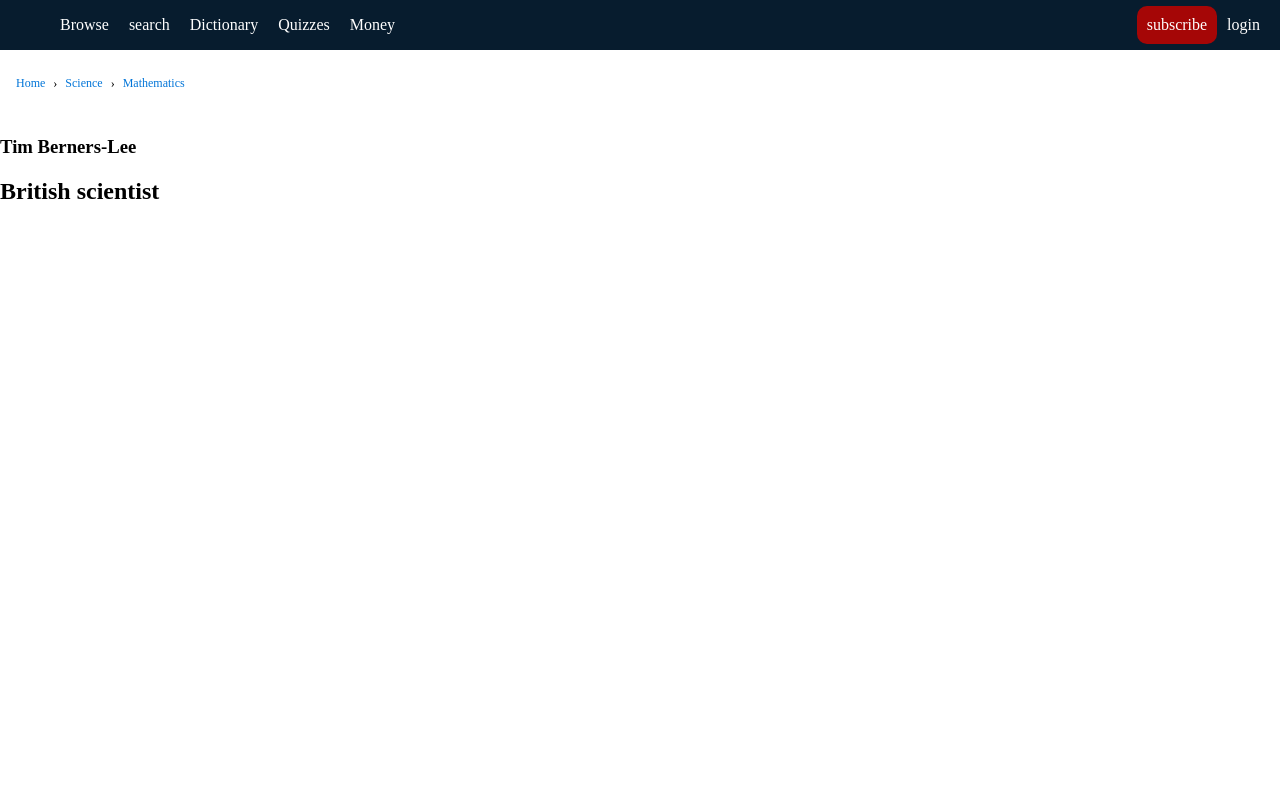
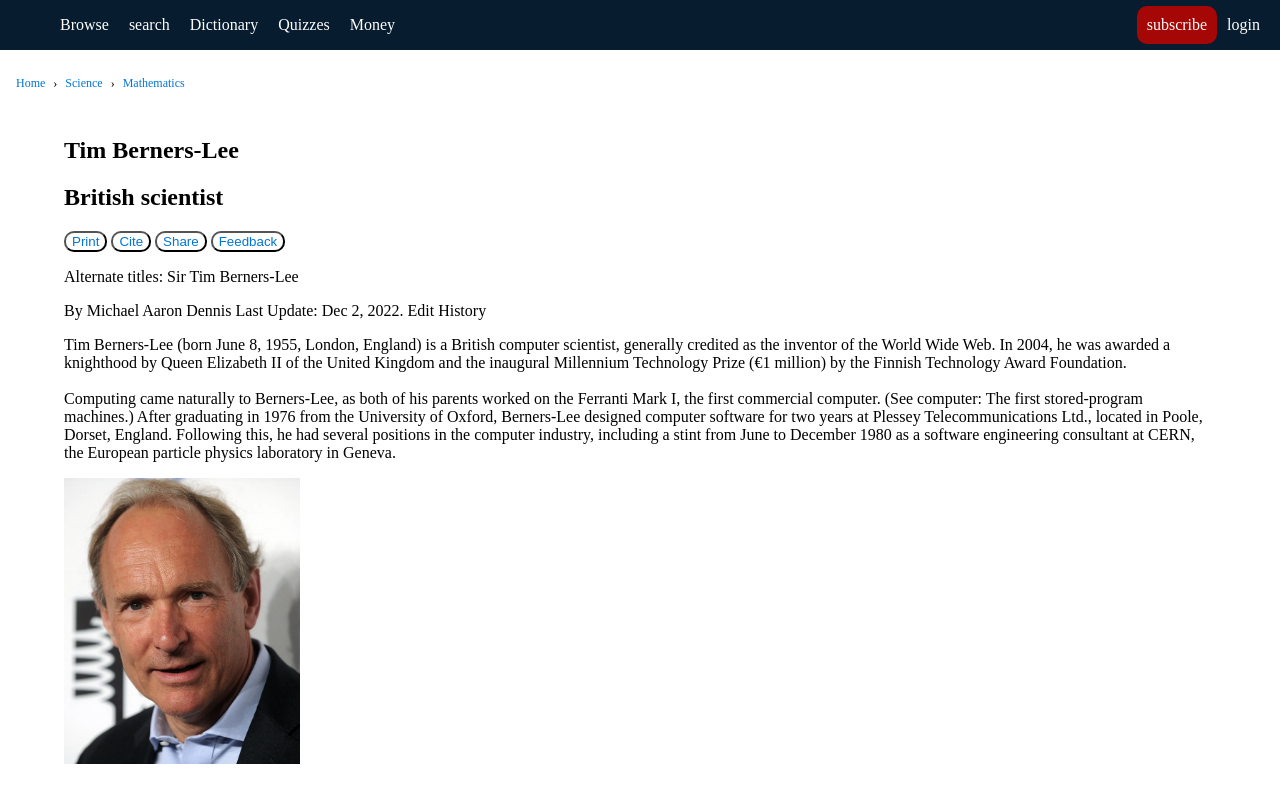
Before and after one commit to cartalano/tim-berners-lee.github.io, a plain HTML site: page index.html in a window 1280 px wide. Drawn offline with Linux system fonts and the light colour scheme.

Commit message:
MAJ fin de journée

```diff
--- a/index.html
+++ b/index.html
@@ -26,16 +26,36 @@
             </ul>
         </menu>
     </header>
+    <main>
         <ul class="breadcrumb">
             <li><a href="#">Home</a></li>
             <li><a href="#">Science</a></li>
             <li><a href="#">Mathematics</a></li>
         </ul>
-    <section>
-        <article>
+        <section class="corps">
             <h1>Tim Berners-Lee</h1>
             <h2>British scientist</h2>
+            <button type="button" class="btn">Print</button>
+            <button type="button" class="btn">Cite</button>
+            <button type="button" class="btn">Share</button>
+            <button type="button" class="btn">Feedback</button>
+            <p>Alternate titles: Sir Tim Berners-Lee</p>
+            <p>By Michael Aaron Dennis Last Update: Dec 2, 2022. Edit History</p>
+            <article class="article" id="firstpara">
+                <p>Tim Berners-Lee (born June 8, 1955, London, England) is a British computer scientist,
+                     generally credited as the inventor of the World Wide Web.
+                     In 2004, he was awarded a knighthood by Queen Elizabeth II of the United Kingdom and the inaugural Millennium Technology Prize (€1 million)
+                     by the Finnish Technology Award Foundation.<br /><br />
+                     Computing came naturally to Berners-Lee, as both of his parents worked on the Ferranti Mark I, the first commercial computer.
+                     (See computer: The first stored-program machines.) After graduating in 1976 from the University of Oxford,
+                     Berners-Lee designed computer software for two years at Plessey Telecommunications Ltd.,
+                     located in Poole, Dorset, England. Following this, he had several positions in the computer industry,
+                     including a stint from June to December 1980 as a software engineering consultant at CERN, the European particle physics laboratory in Geneva.</p>
+            </article>
+            <article>
+                <img class="photo" src="/images/British-scientist-Tim-Berners-Lee.webp" alt="tim-berners-lee" />
             </article>
         </section>
+    </main>
 </body>
 </html>
--- a/style.css
+++ b/style.css
@@ -57,3 +57,18 @@ ul.breadcrumb li {
     color: #0275d8;
     text-decoration: none;
   }
+
+  .btn {
+    color: #0275d8;
+    background-color: #ffffff;
+    border-radius: 10px;
+  }
+.corps {
+    width: 90%;
+    margin-left: auto;
+    margin-right: auto;
+}
+
+  .photo {
+    width: 236px;
+  }
```
Lines whose indentation alone changed are shown as unchanged.
